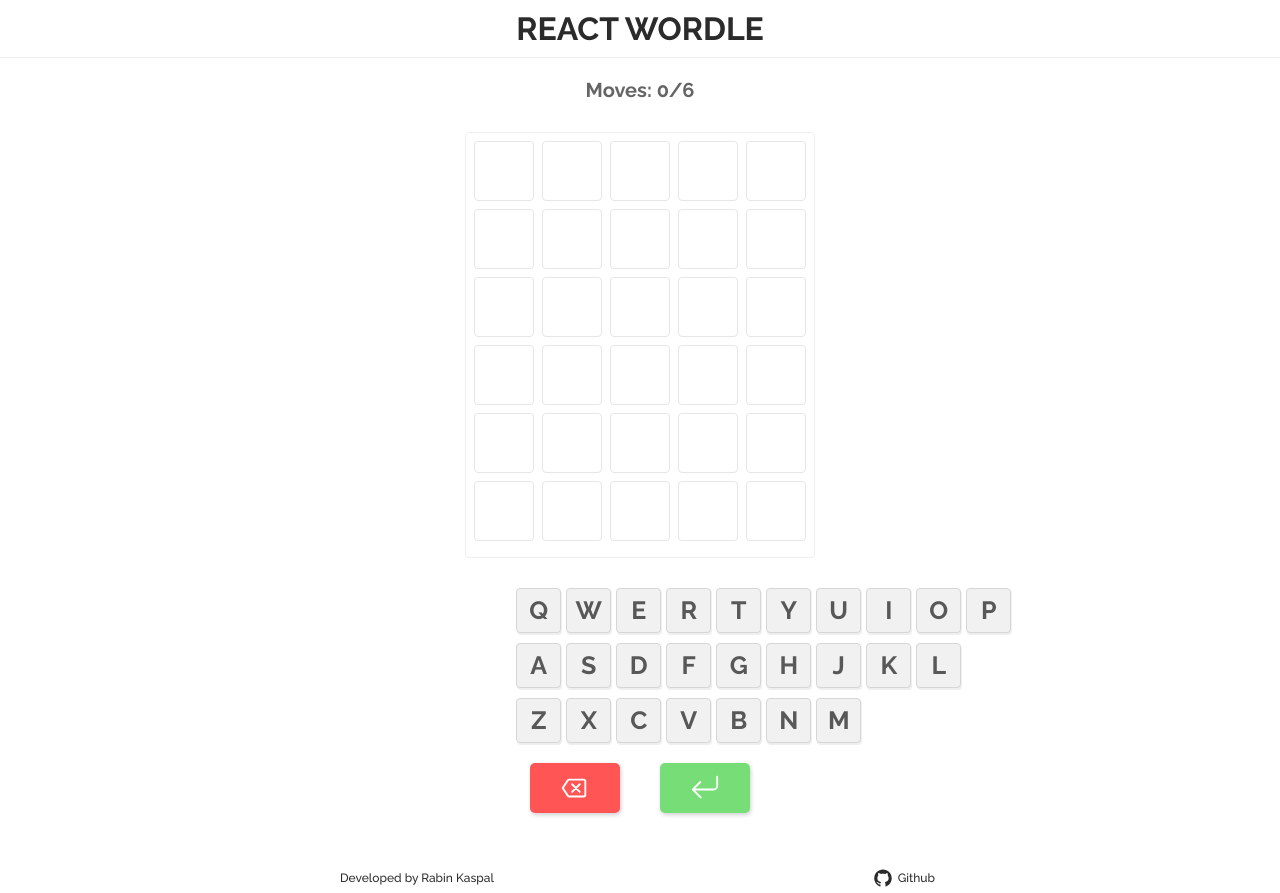
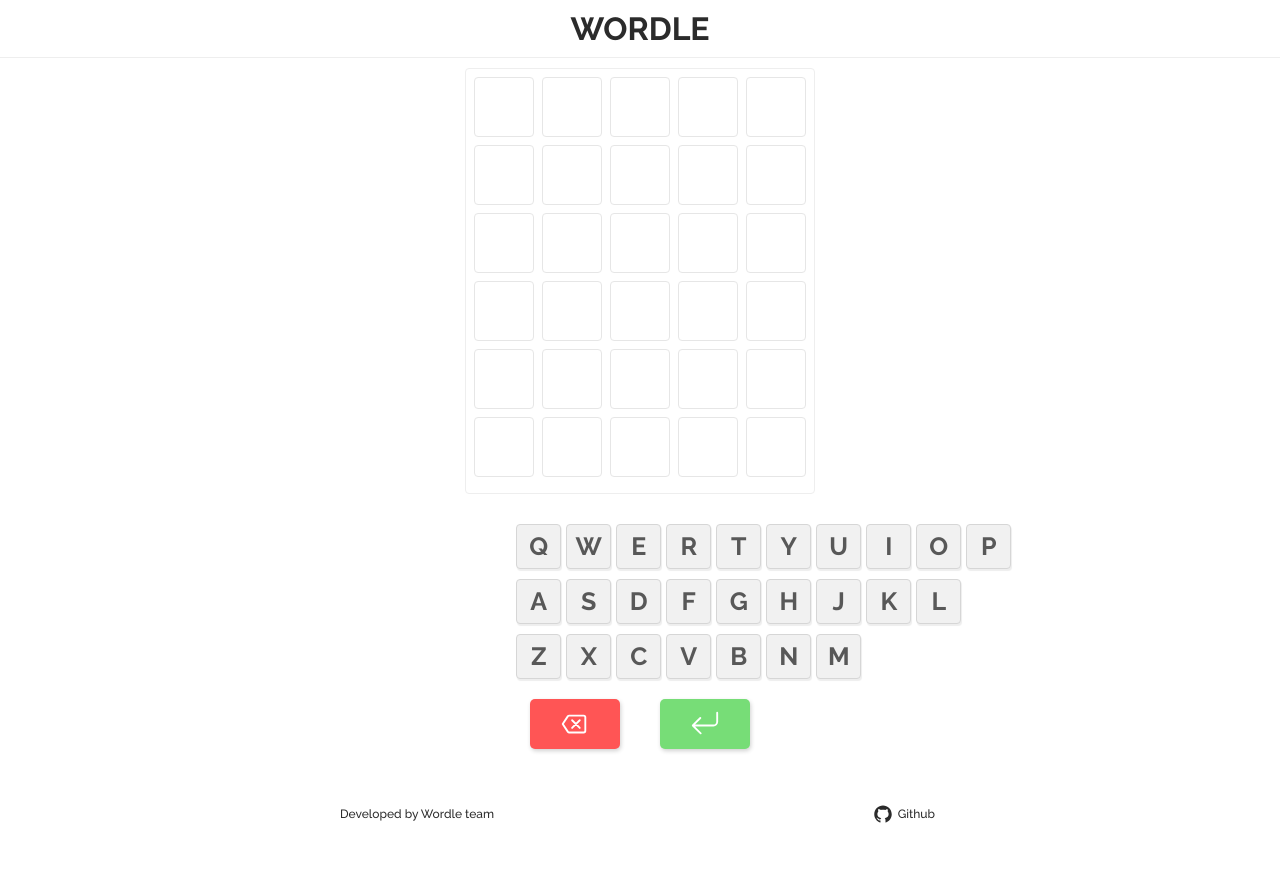
Before and after one commit to ergs0204/wp1121_wordle, a React (Create React App) app: page / in a window 1280 px wide. After the commit the page ends 829 px from the top, so only its background shows below. Built offline with nearby package versions, Linux system fonts and the light colour scheme.

Commit message:
frontend homepage

```diff
--- a/src/App.js
+++ b/src/App.js
@@ -4,10 +4,12 @@
 // import words from "./data/wordDb";
 import dictionary from "./data/dictionary";
 import Footer from "./components/Footer";
+import Homepage from "./components/Homepage";
 
 function App() {
     const [solution, setSolution] = useState();
     const [words, setWords] = useState([]);
+    const [homepage, setHomepage] = useState(false);
 
     useEffect(() => {
         const dictWords = Object.keys(dictionary).filter(
@@ -23,9 +25,14 @@
 
     return (
         <div className="App">
-            <h1>React Wordle</h1>
-            <Wordle solution={solution} words={words} />
-            <Footer />
+            {homepage && <Homepage />}
+            {!homepage &&
+                <div>
+                    <h1>Wordle</h1>
+                    <Wordle solution={solution} words={words} />
+                    <Footer />
+                </div>
+            }
         </div>
     );
 }
--- a/src/components/Footer.js
+++ b/src/components/Footer.js
@@ -7,10 +7,10 @@
             <div className="container">
                 <div className="credits">
                     <p>
-                        Developed by <a href="/">Rabin Kaspal</a>
+                        Developed by <a href="/">Wordle team</a>
                     </p>
                     <a
-                        href="https://github.com/rabinkaspal/react-wordle"
+                        href="https://github.com/ergs0204/wp1121_wordle"
                         target="_blank"
                         rel="noreferrer"
                     >
--- /dev/null
+++ b/src/components/Homepage.js
@@ -0,0 +1,11 @@
+import React from "react";
+
+const Homepage = () => {
+    return (
+        <div className="grid">
+            Homepage
+        </div>
+    );
+};
+
+export default Homepage;
--- a/src/components/Wordle.js
+++ b/src/components/Wordle.js
@@ -48,8 +48,7 @@
                     closeModal={closeModal}
                 />
             )}
-            <div className="moves">Moves: {turn}/6</div>
-            <Grid guesses={guesses} currentGuess={currentGuess} turn={turn} />
+            {/* <div className="moves">Moves: {turn}/6</div> */}
             {errorMsg && (
                 <div className="error">
                     <p>{errorMsg}</p>
@@ -63,6 +62,7 @@
                     </button>
                 </div>
             )}
+            <Grid guesses={guesses} currentGuess={currentGuess} turn={turn} />
             <Keypad letters={letters} usedKeys={usedKeys} />
         </div>
     );
```
